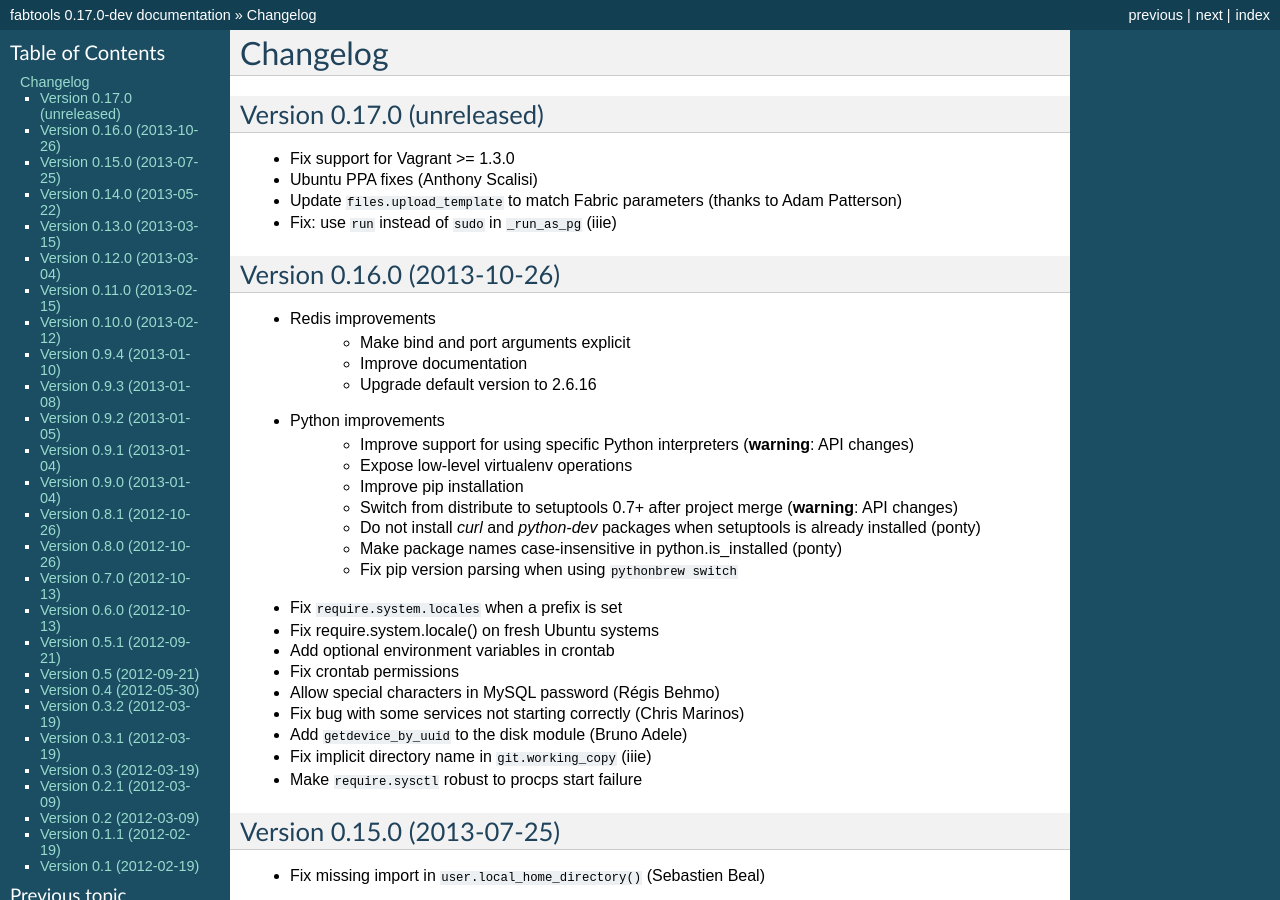
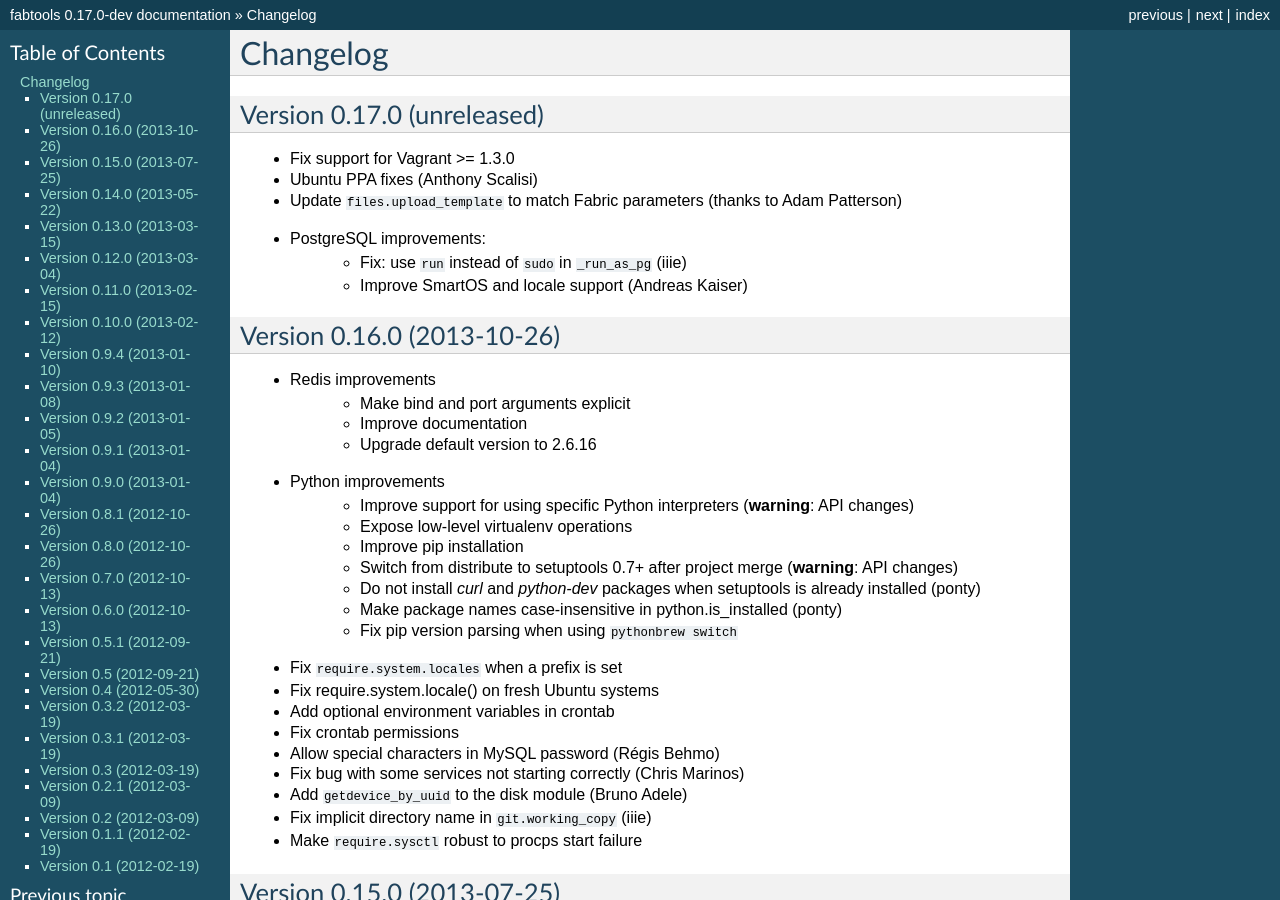
Before and after one commit to fabtools/fabtools, a Sphinx documentation site: the page built from docs/CHANGELOG.rst, in a window 1280 px wide and 900 px high. Built offline with Sphinx 7.4.7, drawn with Linux system fonts in a browser that asks for light colours.

Commit message:
Update changelog

```diff
--- a/docs/CHANGELOG.rst
+++ b/docs/CHANGELOG.rst
@@ -8,7 +8,9 @@ Version 0.17.0 (unreleased)
 * Ubuntu PPA fixes (Anthony Scalisi)
 * Update ``files.upload_template`` to match Fabric parameters
   (thanks to Adam Patterson)
-* Fix: use ``run`` instead of ``sudo`` in ``_run_as_pg`` (iiie)
+* PostgreSQL improvements:
+    * Fix: use ``run`` instead of ``sudo`` in ``_run_as_pg`` (iiie)
+    * Improve SmartOS and locale support (Andreas Kaiser)
 
 
 Version 0.16.0 (2013-10-26)
```
